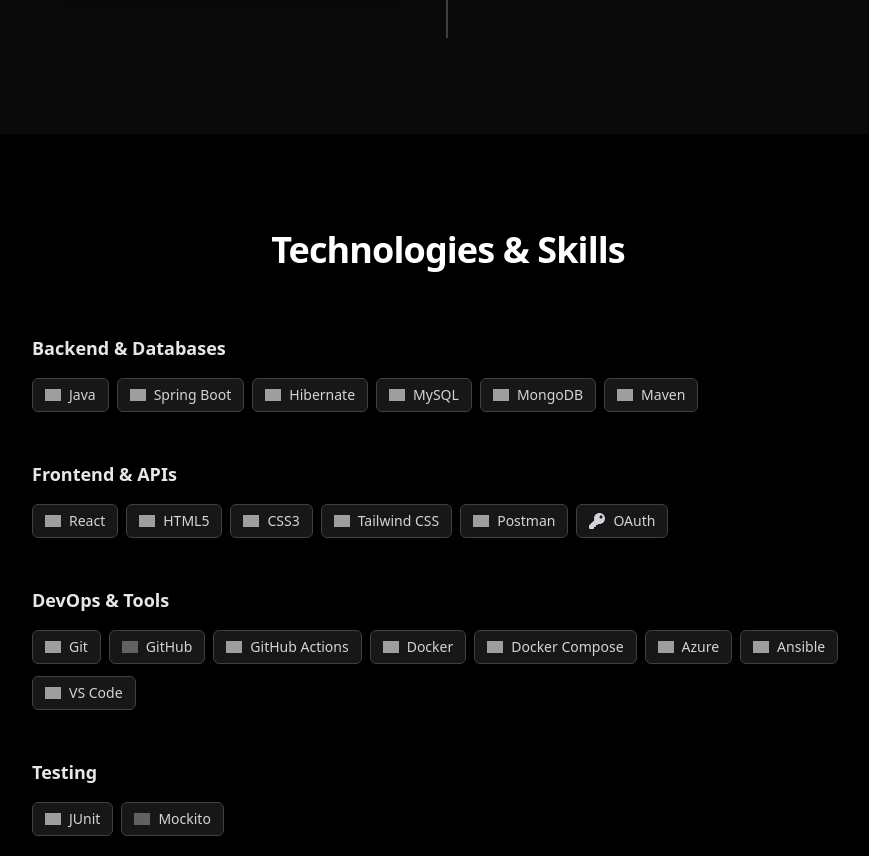
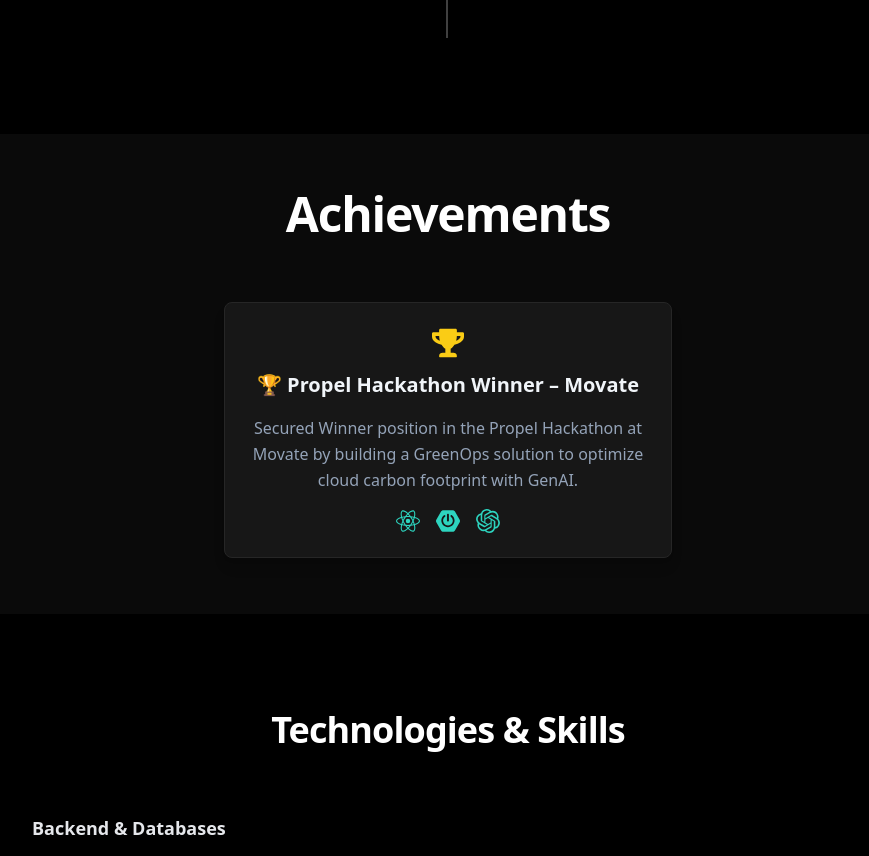
Before and after one commit to Srigopinath-A/portfolio, a React (Create React App) app: page / in a window 1280 px wide. Shown: the part 1600-2456 px from the top of the page, without its empty margins (192-1061 px from the left). Built offline with nearby package versions, Linux system fonts and the light colour scheme; grey boxes are pictures that could not be loaded; a web font is replaced by a local one.

Commit message:
achivemnets added

```diff
--- a/package.json
+++ b/package.json
@@ -47,6 +47,6 @@
   },
   "devDependencies": {
     "gh-pages": "^6.3.0",
-    "tailwindcss": "^3.3.1"
+    "tailwindcss": "^3.4.17"
   }
 }
--- a/src/App.js
+++ b/src/App.js
@@ -6,6 +6,7 @@
 import Projects from './components/Projects';
 import Footer from './components/Footer';
 import Experience from './components/experience';
+import Achievements from './components/Achivements';
 
 
 function App() {
@@ -14,6 +15,7 @@
       <Header/>
       <Content/>
       <Experience/>
+      <Achievements/>
       <Skills/>
       <Projects/>
       <Footer/>
--- /dev/null
+++ b/src/components/Achivements.js
@@ -0,0 +1,60 @@
+import React from "react";
+import { FaTrophy } from "react-icons/fa";
+import { SiSpringboot, SiReact, SiOpenai } from "react-icons/si";
+
+export default function Achievements() {
+  const achievements = [
+    {
+      title: "🏆 Propel Hackathon Winner – Movate",
+      description:
+        "Secured Winner position in the Propel Hackathon at Movate by building a GreenOps solution to optimize cloud carbon footprint with GenAI.",
+      icon: <FaTrophy className="text-yellow-400 w-8 h-8" />,
+      technologies: [
+        <SiReact key="react" />,
+        <SiSpringboot key="spring" />,
+        <SiOpenai key="openai" />,
+      ],
+    },
+  ];
+
+  return (
+    <section
+      id="achievements"
+      className="bg-neutral-950 text-white py-10 md:py-14 font-sans"
+    >
+      <div className="max-w-5xl mx-auto px-6">
+        <h2 className="text-4xl md:text-5xl font-bold text-center mb-16 font-display tracking-tight font-sans">
+          Achievements
+        </h2>
+
+        <div className="flex justify-center">
+          {achievements.map((ach, index) => (
+            <div
+              key={index}
+              className="bg-neutral-900 border border-neutral-800 rounded-lg p-6 shadow-lg
+                         transition-all duration-300 hover:border-teal-500 hover:-translate-y-1
+                         flex flex-col items-center text-center max-w-md"
+            >
+              <div className="flex flex-col items-center gap-3 mb-4">
+                {ach.icon}
+                <h3 className="text-xl font-semibold text-slate-100">
+                  {ach.title}
+                </h3>
+              </div>
+              <p className="text-slate-400 text-base leading-relaxed mb-4 text-center">
+                {ach.description}
+              </p>
+              <div className="flex items-center gap-4 text-teal-400 text-2xl">
+                {ach.technologies.map((tech, i) => (
+                  <span key={i} className="hover:text-white transition-colors">
+                    {tech}
+                  </span>
+                ))}
+              </div>
+            </div>
+          ))}
+        </div>
+      </div>
+    </section>
+  );
+}
--- a/src/components/Header.js
+++ b/src/components/Header.js
@@ -1,11 +1,13 @@
 import { useState, useEffect, useRef } from 'react';
 import { Bars4Icon, XMarkIcon } from '@heroicons/react/24/solid';
 
-// The three navigation links you need
+// ✅ Added Work Experience & Achievements
 const navLinks = [
   { href: '#Content', label: 'Home' },
   { href: '#skills', label: 'Skills' },
   { href: '#projects', label: 'Projects' },
+  { href: '#experience', label: 'Work Experience' }, // NEW
+  { href: '#achievements', label: 'Achievements' }, // NEW
 ];
 
 export default function Header() {
@@ -38,11 +40,7 @@
   }, []);
 
   return (
-    // STYLE CHANGE: Changed bg-gray-800 to bg-transparent.
-    // To get the dark background from your image, you could use `bg-black`
-    // or a custom color like `bg-[#2f3441]`
     <header className="fixed top-0 right-0 p-4 z-50">
-
       {/* Mobile Menu Button - always visible on the top right */}
       <button
         id="menu-button"
@@ -59,10 +57,7 @@
         )}
       </button>
 
-      {/*
-        Mobile Navigation Menu (the part that slides in)
-        This is hidden by default and appears when isMenuOpen is true.
-      */}
+      {/* Mobile Navigation Menu */}
       <div
         id="mobile-menu"
         ref={menuRef}
--- a/src/components/experience.js
+++ b/src/components/experience.js
@@ -38,7 +38,7 @@
 
   return (
     // Set the section background and default font
-    <section id="experience" className="bg-neutral-950 text-white py-16 md:py-24 ">
+    <section id="experience" className="bg-black text-white py-16 md:py-24 ">
       <div className="container mx-auto px-4">
         {/* Main heading uses the elegant 'Playfair Display' font. The redundant font-sans is ok, but removed for clarity. */}
         <h1 className="text-4xl md:text-5xl font-bold text-center mb-16 font-display tracking-tight font-sans">
```
Also changed, not shown: 1 other file (tests, documents, lock files or other folders).
